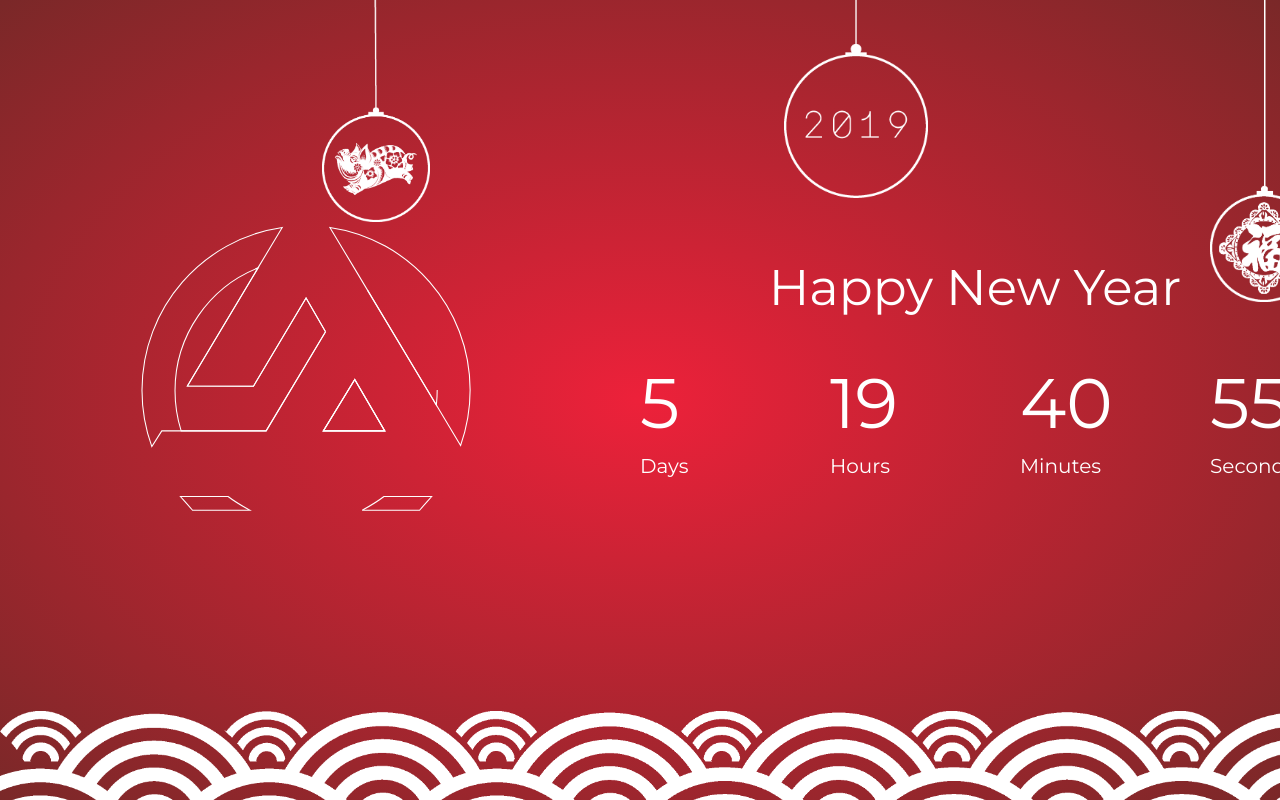
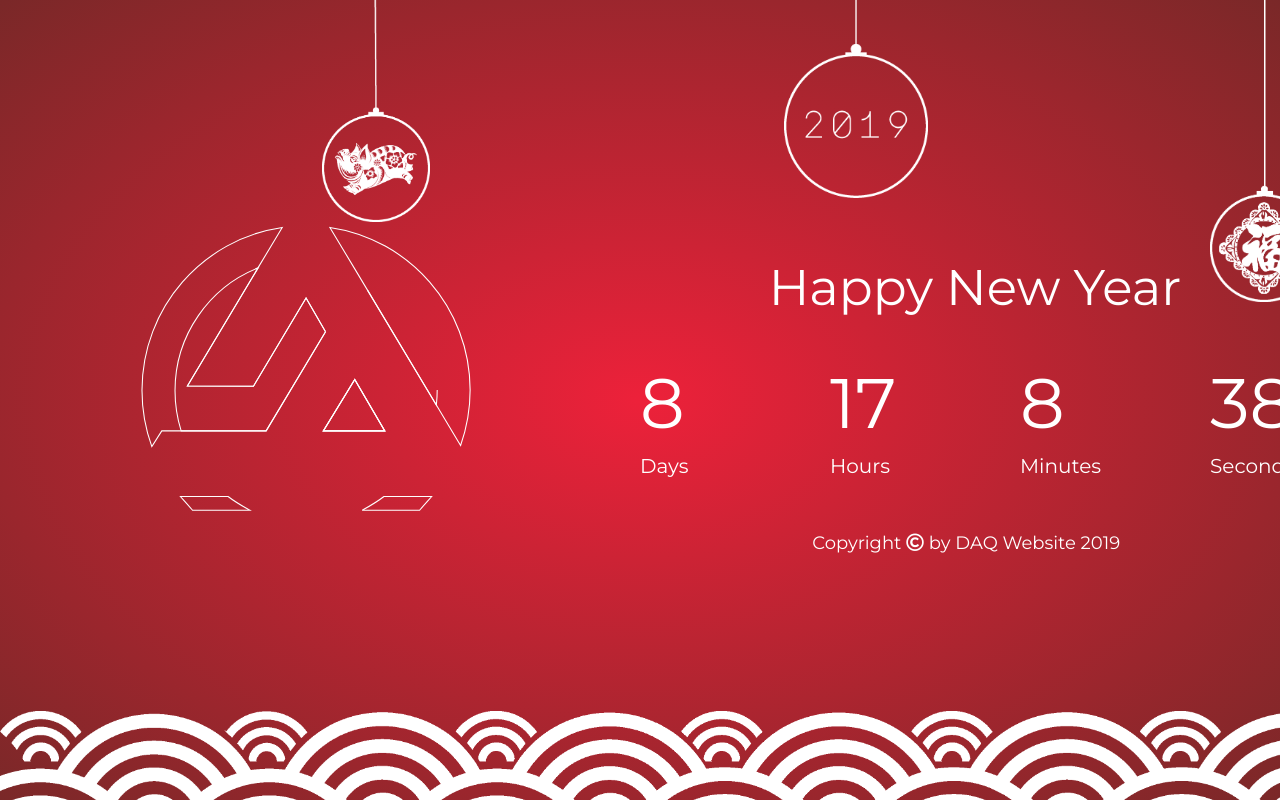
Before and after one commit to AnhQuangCee/newyear2019, a PHP site: page /1.html in a window 1280 px wide. Run offline with PHP 8.4, Linux system fonts and the light colour scheme; some libraries are stand-ins or nearby versions.

Commit message:
Complete Coundown

```diff
--- a/1.html
+++ b/1.html
@@ -6,6 +6,7 @@
 	<script type="text/javascript" src="vendor/bootstrap.js"></script>
 	<link href="https://fonts.googleapis.com/css?family=Montserrat" rel="stylesheet">
 	<link href="https://fonts.googleapis.com/css?family=Major+Mono+Display" rel="stylesheet">
+	<link rel="stylesheet" href="https://use.fontawesome.com/releases/v5.6.3/css/all.css">
 	<link rel="stylesheet" href="vendor/bootstrap.css">
 	<link rel="stylesheet" href="css/1.css">
 </head>
@@ -66,22 +67,25 @@
 					<div class="col-md-8 text-center countdown">
 						<h1>Happy new year</h1>
 						<div class="row time text">
-							<div class="col-md-3 tex">
-								<h2>5</h2>
+							<div class="col-md-3">
+								<h2 id="day">5</h2>
 								<p>Days</p>
 							</div>
 							<div class="col-md-3">
-								<h2>19</h2>
+								<h2 id="hours">19</h2>
 								<p>Hours</p>
 							</div>
 							<div class="col-md-3">
-								<h2>40</h2>
+								<h2 id="minutes">40</h2>
 								<p>Minutes</p>
 							</div>
 							<div class="col-md-3">
-								<h2>55</h2>
+								<h2 id="senconds">55</h2>
 								<p>Seconds</p>
 							</div>
+						</div>
+						<div class="row copyright">
+							<p>Copyright <i class="far fa-copyright"></i> by DAQ Website 2019</p>
 						</div>
 					</div>
 				</div>
--- a/css/1.css
+++ b/css/1.css
@@ -71,6 +71,14 @@ body{
 	font-family: 'Montserrat', sans-serif;
 	padding-left: 130px;
 }
+.field .copyright{
+	font-size: 18px;
+	color: white;
+	font-family: 'Montserrat', sans-serif;
+	font-style: thin;
+	padding-top: 40px;
+	padding-left: 25%;
+}
 .footer{
 	position: absolute;
 	bottom: 0;
--- a/js/1.js
+++ b/js/1.js
@@ -52,3 +52,24 @@ svgLogoAnimation.add({
 	duration: 2000,
 	easing: 'easeOutSine'
 });
+
+//DAQ Counntdown web 2019
+var countDownDate = new Date("Feb 5, 2019 00:00:00").getTime();
+var x = setInterval(function(){
+	var now = new Date().getTime();
+	var distance = countDownDate - now;
+
+	var days = Math.floor(distance / (1000 * 60 * 60 * 24));
+	var hours = Math.floor((distance % (1000 * 60 * 60 * 24)) / (1000 * 60 * 60));
+	var minutes = Math.floor((distance % (1000 * 60 * 60)) / (1000 * 60));
+	var seconds = Math.floor((distance % (1000 * 60)) / 1000);
+
+	document.getElementById("day").innerHTML = days;
+	document.getElementById("hours").innerHTML = hours;
+	document.getElementById("minutes").innerHTML = minutes;
+	document.getElementById("senconds").innerHTML = seconds;
+	if (distance < 0) {
+		clearInterval(x);
+		document.getElementById("demo").innerHTML = "HAPPY NEW YEAR 2019";
+	}
+})
```
